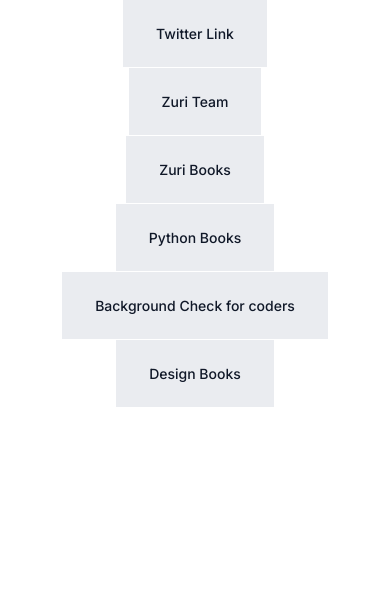
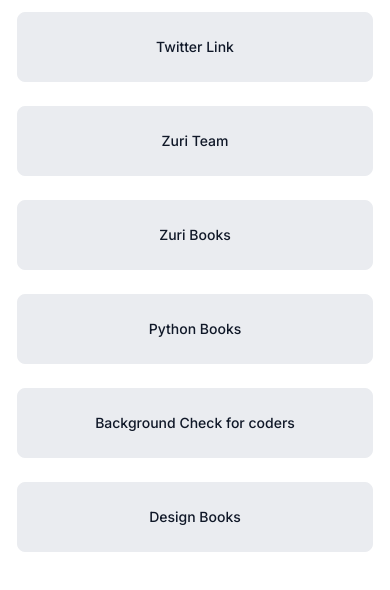
Before and after one commit to shadrxcc/hng-webpage-task, a React (Create React App) app: page / in a window 390 px wide. Shown: the top 590 px of the page. Built offline with nearby package versions, Linux system fonts and the light colour scheme; some icons are missing.

Commit message:
fix responsiveness

```diff
--- a/src/index.css
+++ b/src/index.css
@@ -15,14 +15,10 @@ a {
   text-decoration: none;
   color: #101828;
   padding: 24px 32px 24px 32px;
-  margin: 12px 0px 12px;
-  border: 1px solid #EAECF0;
-  background: #EAECF0;
-  width: 290px;
 }
 
 a:focus {
-  outline: 0;
+  outline: none;
 }
 
 .nav {
@@ -33,7 +29,10 @@ a:focus {
 
 .link-tag {
   padding: 24px 32px 24px 32px;
-
+  margin: 12px 0px 12px;
+  border: 1px solid #EAECF0;
+  background: #EAECF0;
+  width: 290px;
   border-radius: 8px;
   text-align: center;
   font-style: normal;
```
